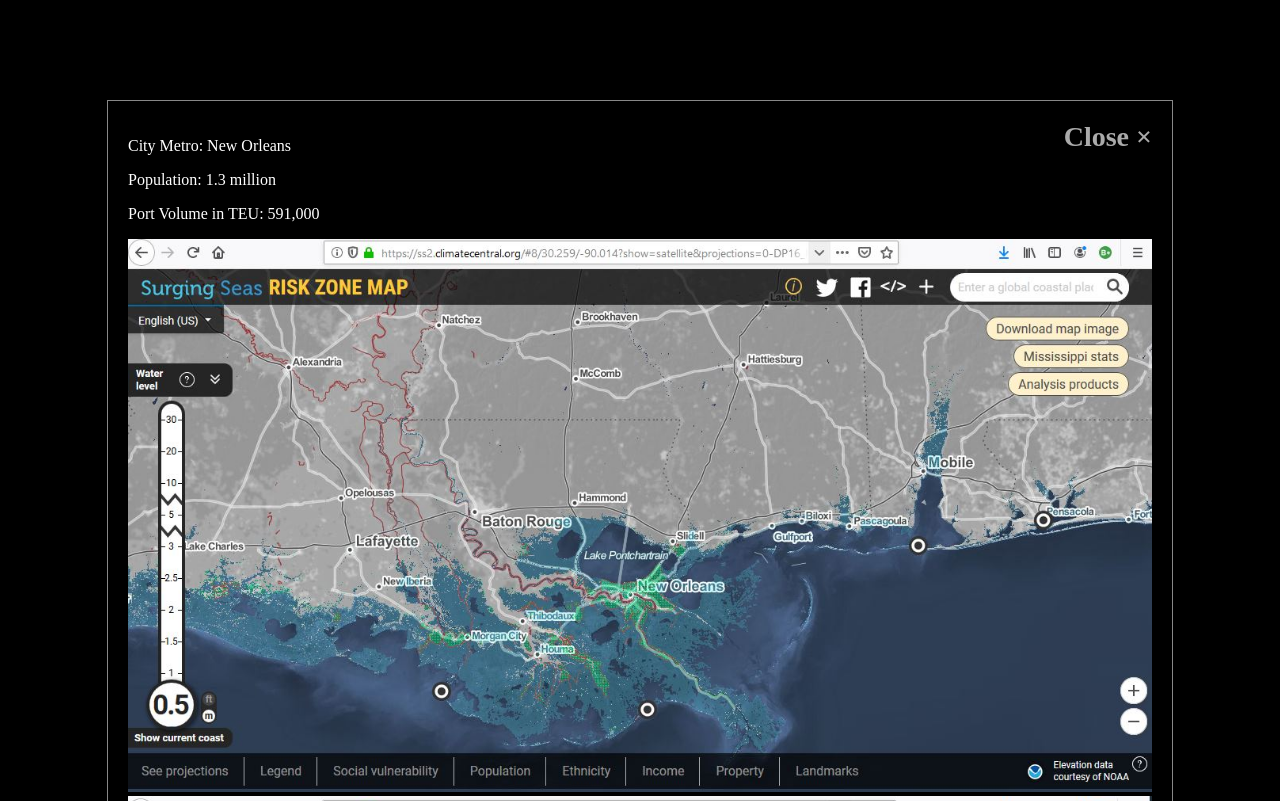
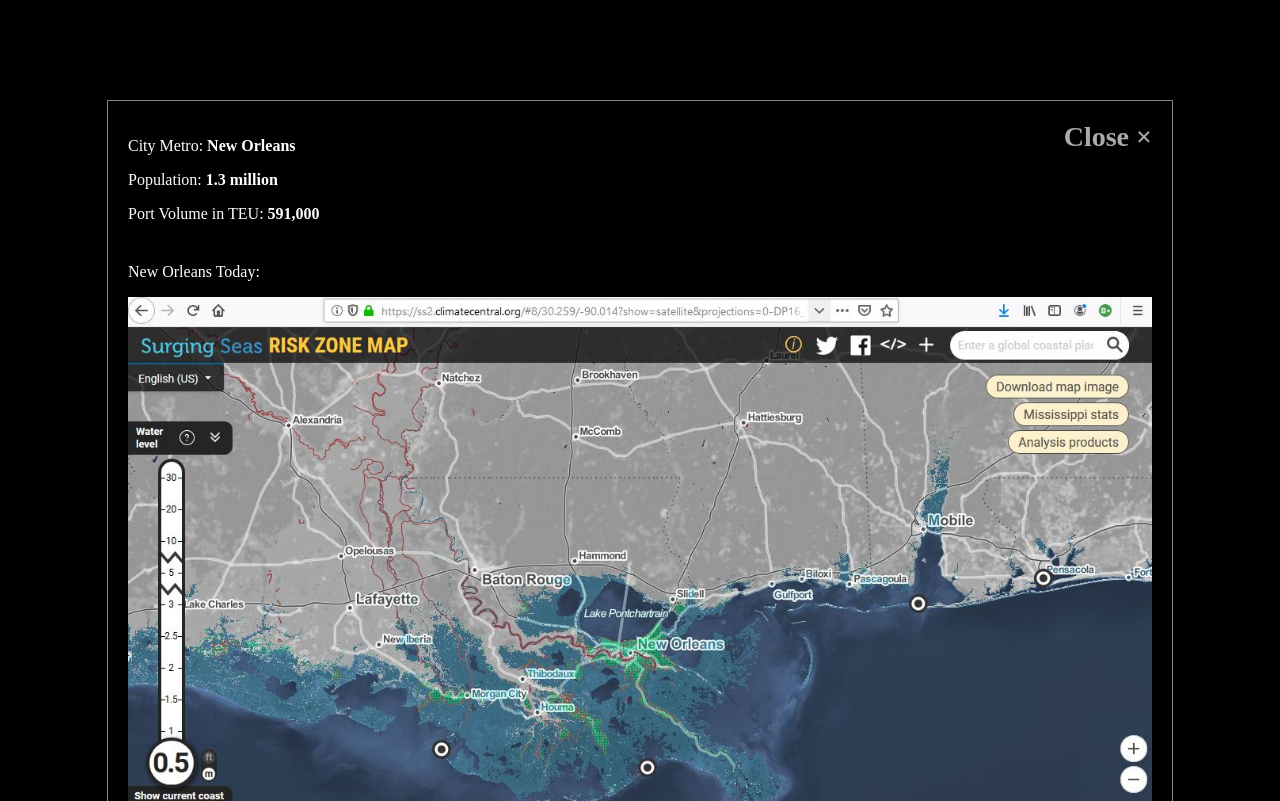
Before and after one commit to JavaVista/teamContinentalApp, a website: page index.html in a window 1280 px wide. Both pictures are taken after a click on the button "New Orleans". Shown: the top 801 px of the page. Drawn offline with nearby package versions, Linux system fonts and the light colour scheme; no server answers.

Commit message:
Added padding and bold for each modal text.

```diff
--- a/index.html
+++ b/index.html
@@ -26,11 +26,14 @@
     <!-- Modal content -->
     <div class="modal-content">
       <span class="close close-btn">Close &times;</span>
-      <p>City Metro: New Orleans</p>
-      <p>Population: 1.3 million</p>
-      <p>Port Volume in TEU: 591,000</p>
+      <p>City Metro: <b>New Orleans</b></p>
+      <p>Population: <b>1.3 million</b></p>
+      <p>Port Volume in TEU: <b>591,000</b></p>
+      <p class="title">New Orleans Today:</p>
       <img src="./images/NewOrleansToday.JPG">
+      <p>New Orleans in the 2050's:</p>
       <img src="./images/NewOrleansAreaUnderWater.JPG">
+      <p>New Orleans in the 2050's</p>
       <img src="./images/NewOrleansUnderWater.JPG">
     </div>
   </div>
@@ -39,11 +42,12 @@
     <!-- Modal content -->
     <div class="modal-content">
       <span class="close2 close-btn">Close &times;</span>
-      <p>City Metro: New York</p>
-      <p>Population: 24 million</p>
-      <p>Port Volume in TEU: 7.2 million (Port of New York and New Jersey)
-      </p>
+      <p>City Metro: <b>New York</b></p>
+      <p>Population: <b>24 million</b></p>
+      <p>Port Volume in TEU: <b>7.2 million (Port of New York and New Jersey)</b></p>
+      <p class="title">New York Today:</p>
       <img src="./images/NewYorkToday.JPG">
+      <p>New York in the 2050's:</p>
       <img src="./images/NewYorkUnderWater.JPG">
     </div>
   </div>
@@ -52,10 +56,12 @@
     <!-- Modal content -->
     <div class="modal-content">
       <span class="close3 close-btn">Close &times;</span>
-      <p>City Metro: Seattle</p>
-      <p>Population: 4 million</p>
-      <p>Port Volume in TEU: 3.8 million</p>
+      <p>City Metro: <b>Seattle</b></p>
+      <p>Population: <b>4 million</b></p>
+      <p>Port Volume in TEU: <b>3.8 million</b></p>
+      <p class="title">Seattle Today:</p>
       <img src="./images/SeattleToday.JPG">
+      <p>Seattle in the 2050's:</p>
       <img src="./images/SeattleUnderWater.JPG">
     </div>
   </div>
@@ -64,10 +70,12 @@
     <!-- Modal content -->
     <div class="modal-content">
       <span class="close4 close-btn">Close &times;</span>
-      <p>City Metro: Amsterdam</p>
-      <p>Population: 2.4 million</p>
-      <p>Port Volume in TEU: 108,000</p>
+      <p>City Metro: <b>Amsterdam</b></p>
+      <p>Population: <b>2.4 million</b></p>
+      <p>Port Volume in TEU: <b>108,000</b></p>
+      <p class="title">Amsterdam Today:</p>
       <img src="./images/AmsterdamToday.JPG">
+      <p>Amsterdam in the 2050's:</p>
       <img src="./images/AmsterdamUnderWater.JPG">
     </div>
   </div>
@@ -76,10 +84,12 @@
     <!-- Modal content -->
     <div class="modal-content">
       <span class="close5 close-btn">Close &times;</span>
-      <p>City Metro: Dubai</p>
-      <p>Population: 5.6 million</p>
-      <p>Port Volume in TEU: 14.95 million</p>
+      <p>City Metro: <b>Dubai</b></p>
+      <p>Population: <b>5.6 million</b></p>
+      <p>Port Volume in TEU: <b>14.95 million</b></p>
+      <p class="title">Dubai Today:</p>
       <img src="./images/DubaiAtPresent.JPG">
+      <p>Dubai in the 2050's:</p>
       <img src="./images/DubaiUnderWater.JPG">
     </div>
   </div>
@@ -88,10 +98,12 @@
     <!-- Modal content -->
     <div class="modal-content">
       <span class="close6 close-btn">Close &times;</span>
-      <p>City Metro: Alexandria</p>
-      <p>Population: 5 million</p>
-      <p>Port Volume in TEU: 1.7 million</p>
+      <p>City Metro: <b>Alexandria</b></p>
+      <p>Population: <b>5 million</b></p>
+      <p>Port Volume in TEU: <b>1.7 million</b></p>
+      <p>Alexandria Today:</p>
       <img src="./images/AlexandriaEgyptToday.JPG">
+      <p>Alexandria in the 2050's:</p>
       <img src="./images/AlexandriaEgyptUnderWater.JPG">
     </div>
   </div>
@@ -100,10 +112,12 @@
     <!-- Modal content -->
     <div class="modal-content">
       <span class="close7 close-btn">Close &times;</span>
-      <p>City Metro: Abu Dhabi</p>
-      <p>Population: 2.9 million</p>
-      <p>Port Volume in TEU: 1.1 million</p>
+      <p>City Metro: <b>Abu Dhabi</b></p>
+      <p>Population: <b>2.9 million</b></p>
+      <p>Port Volume in TEU: <b>1.1 million</b></p>
+      <p>Abu Dhabi Today:</p>
       <img src="./images/AbuDhabiToday.JPG">
+      <p>Abu Dhabi in the 2050's:</p>
       <img src="./images/AbuDhabiUnderWater.JPG">
     </div>
   </div>
--- a/modal.css
+++ /dev/null
@@ -1,40 +0,0 @@
-.modal {
-    position: fixed;
-    left: 0;
-    top: 0;
-    width: 100%;
-    height: 100%;
-    background-color: rgba(0, 0, 0, 0.5);
-    opacity: 0;
-    visibility: hidden;
-    transform: scale(1.1);
-    transition: visibility 0s linear 0.25s, opacity 0.25s 0s, transform 0.25s;
-}
-.modal-content {
-    position: absolute;
-    top: 50%;
-    left: 50%;
-    transform: translate(-50%, -50%);
-    background-color: white;
-    padding: 1rem 1.5rem;
-    width: 24rem;
-    border-radius: 0.5rem;
-}
-.close-button {
-    float: right;
-    width: 1.5rem;
-    line-height: 1.5rem;
-    text-align: center;
-    cursor: pointer;
-    border-radius: 0.25rem;
-    background-color: lightgray;
-}
-.close-button:hover {
-    background-color: darkgray;
-}
-.show-modal {
-    opacity: 1;
-    visibility: visible;
-    transform: scale(1.0);
-    transition: visibility 0s linear 0s, opacity 0.25s 0s, transform 0.25s;
-}
--- a/style.css
+++ b/style.css
@@ -5,9 +5,14 @@
 
 img {
   max-width: 100%;
+  margin-bottom: 100px;
 }
 button {
   /* background: rgb(117, 111, 111); */
+}
+
+.title {
+  margin-top: 40px;
 }
 
 /* The Modal (background) */
```
